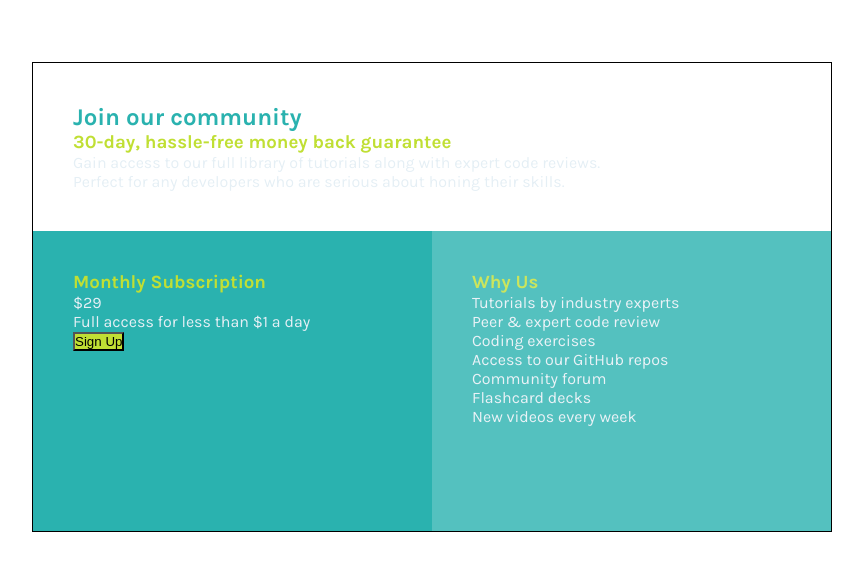
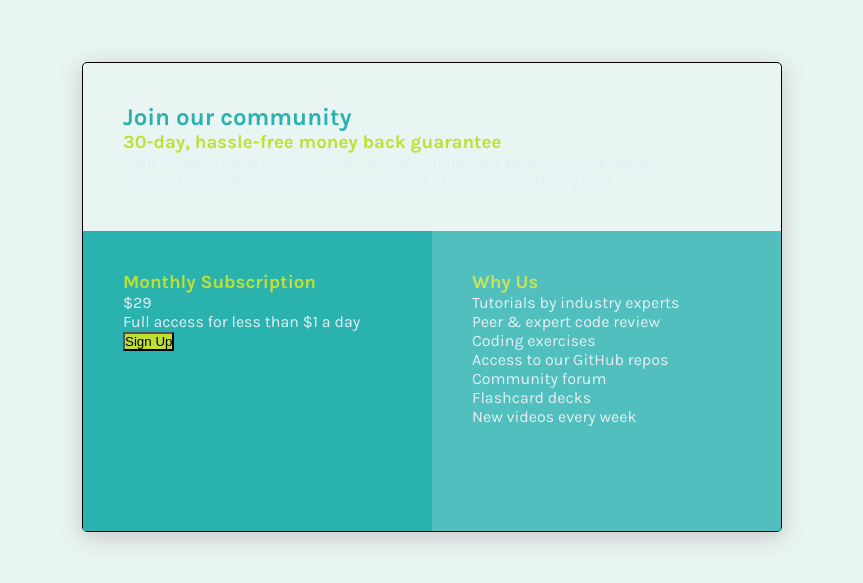
Before and after one commit to RekaKR/responsive-subscription, a React (Create React App) app in the folder responsive-subscription/: page / in a window 1280 px wide. Shown: the part 103-686 px from the top of the page, without its empty margins (208-1071 px from the left). Built offline with nearby package versions, Linux system fonts and the light colour scheme.

Commit message:
Update app.sxss

```diff
--- a/responsive-subscription/src/style/App.css
+++ b/responsive-subscription/src/style/App.css
@@ -12,16 +12,22 @@ input {
   border: none;
 }
 
+body {
+  background-color: #E8F5F2;
+}
+
 .fullPage {
   position: fixed;
   top: 50%;
   left: 50%;
   transform: translate(-50%, -50%);
   width: 85%;
-  max-width: 800px;
+  max-width: 700px;
   margin: auto;
   font-family: "Karla", sans-serif;
   border: 1px solid black;
+  border-radius: 5px;
+  box-shadow: 0 5px 20px 2px #ccc;
 }
 .fullPage h2 {
   color: #2ab2af;
--- a/responsive-subscription/src/style/App.scss
+++ b/responsive-subscription/src/style/App.scss
@@ -1,15 +1,22 @@
 @use 'reset';
 @use 'variables' as *;
 @use 'mixins' as *;
+
+body {
+  background-color: #E8F5F2;
+}
 
 .fullPage {
   @include FixedMiddle;
 
   width: 85%;
-  max-width: 800px;
+  //width: 100%;
+  max-width: 700px;
   margin: auto;
   font-family: 'Karla', sans-serif;
   border: 1px solid black;
+  border-radius: 5px;
+  box-shadow: 0 5px 20px 2px #ccc;
 
   h2 {
     color: $sideBackgroundC;
```
Also changed, not shown: 1 other file (tests, documents, lock files or other folders).
